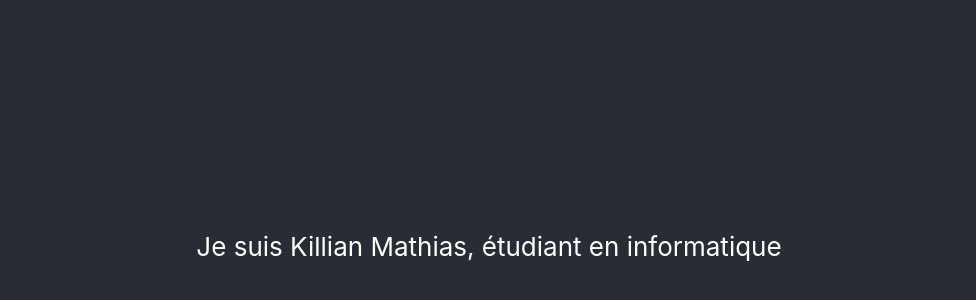
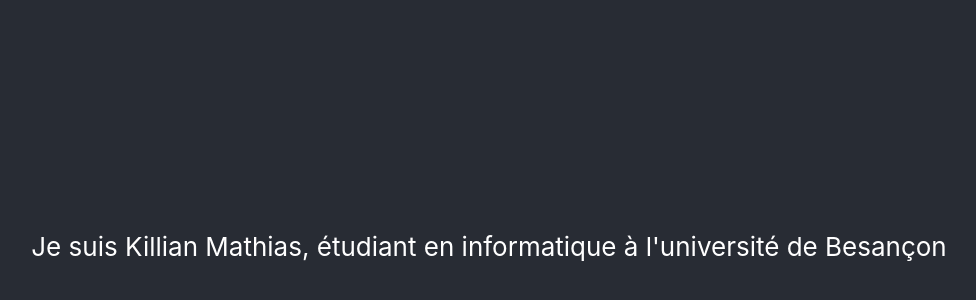
Before and after one commit to killianmathias/Portfolio, a React (Create React App) app: page / in a window 1280 px wide. Shown: the part 154-454 px from the top of the page, without its empty margins (151-1127 px from the left). Built offline with nearby package versions, Linux system fonts and the light colour scheme.

Commit message:
Première modifications

```diff
--- a/src/App.js
+++ b/src/App.js
@@ -4,7 +4,7 @@ function App() {
   return (
     <div className="App">
       <header className="App-header">
-        <p>Je suis Killian Mathias, étudiant en informatique</p>
+        <p>Je suis Killian Mathias, étudiant en informatique à l'université de Besançon</p>
       </header>
     </div>
   );
```
